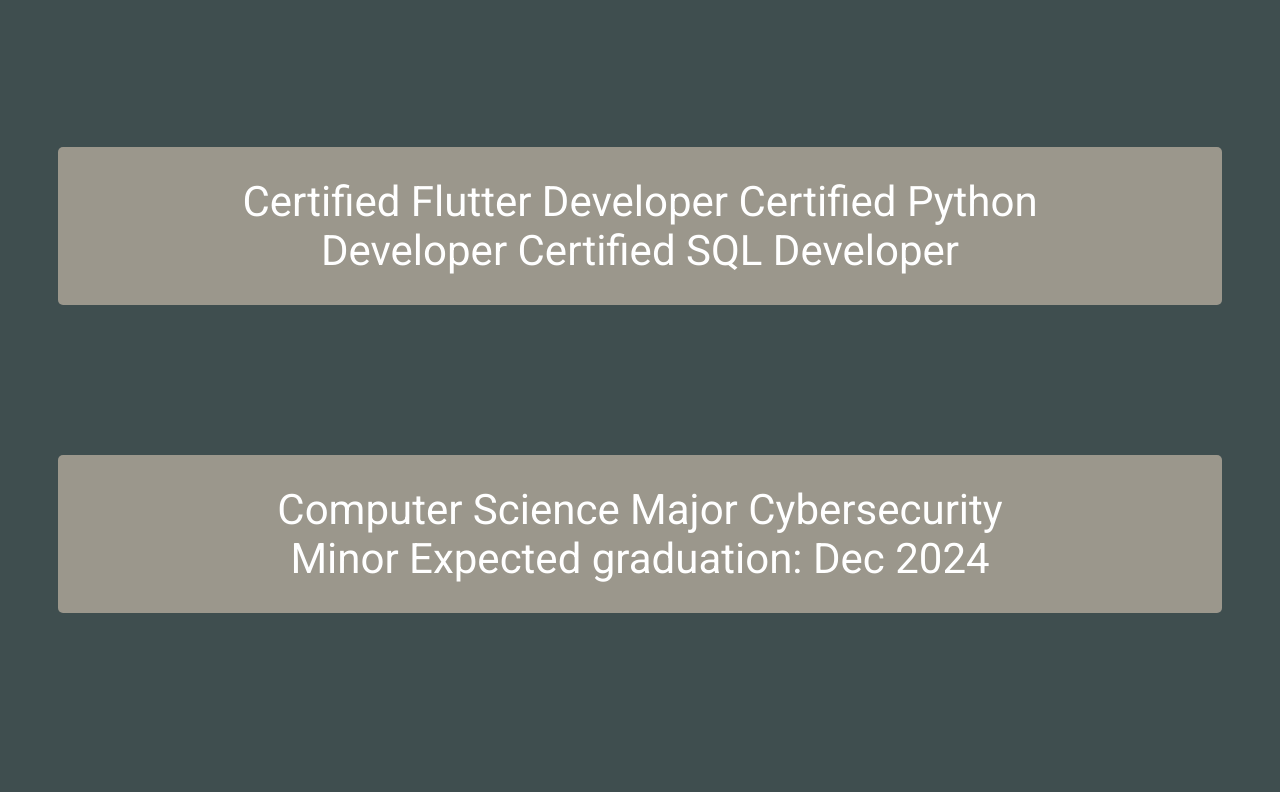
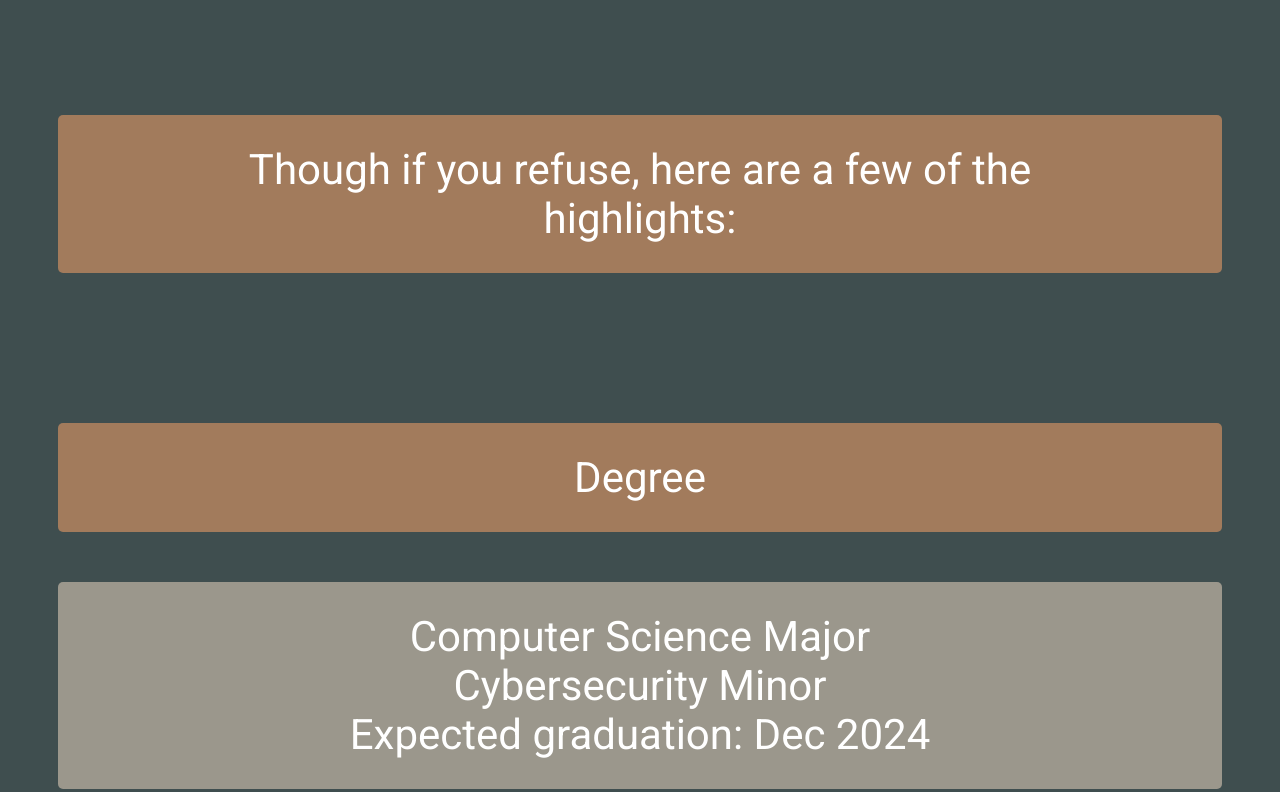
Before and after one commit to CSCE315-Spring23/CSCE_315_LAND, a plain HTML site: page qualifications.html in a window 1280 px wide. Shown: the part 838-1630 px from the top of the page. Before the commit the page ends 1493 px from the top, so only its background shows below. Drawn offline with Linux system fonts and the light colour scheme; a script that the page names is missing.

Commit message:
Qualifications page complete

```diff
--- a/qualifications.html
+++ b/qualifications.html
@@ -37,18 +37,34 @@
   </ul>
   </div>
 
+  <div class="block-blank"></div>
+  <div class="brown-text-block">
+    <p class="brown-text-paragraph">Though if you refuse, here are a few of the highlights:</p>
+  </div>
+
+  <div class="block-blank"></div>
+
+  <div class="brown-text-block">
+    <p class="brown-text-paragraph">Degree</p>
+  </div>
 
   <div class="text-block">
-    <p class="text-paragraph">Certified Flutter Developer
-      Certified Python Developer
+    <p class="text-paragraph">Computer Science Major <br>
+      Cybersecurity Minor<br>
+      Expected graduation: Dec 2024</p>
+  </div>
+
+  <div class="brown-text-block">
+    <p class="brown-text-paragraph">Other certifications</p>
+  </div>
+
+  <div class="text-block">
+    <p class="text-paragraph">Certified Flutter Developer<br>
+      Certified Python Developer<br>
       Certified SQL Developer</p>
   </div>
 
-  <div class="text-block">
-    <p class="text-paragraph">Computer Science Major
-      Cybersecurity Minor
-      Expected graduation: Dec 2024</p>
-  </div>
+
 
   </body>
 </html>
--- a/styles/style.css
+++ b/styles/style.css
@@ -18,8 +18,8 @@
     border-radius: 5px;
     margin-right: 50px;
     margin-left: 50px;
-    /* margin-bottom: 300px; */
-    margin-top: 150px;
+    margin-bottom: 300px;
+    margin-top: 30px;
   }
 
   .brown-text-block{
@@ -159,6 +159,10 @@
     border-radius: 25px;
   }
 
+  .block-blank{
+    height: 50px;
+  }
+
   #lastOne{
     border-right: none;
   }
```
